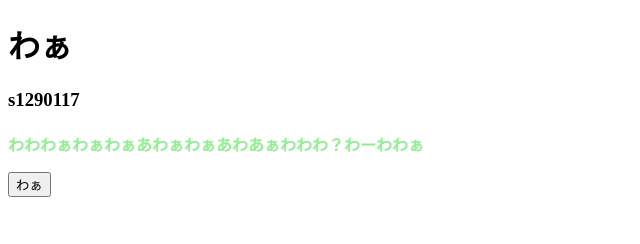
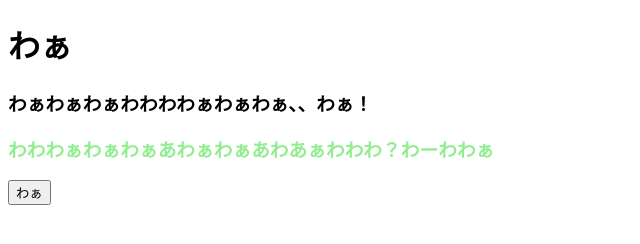
Before and after one commit to s1290117-Sugaya/html_learn, a plain HTML site: page index.html in a window 1280 px wide. Shown: the whole page, without its empty margins (0-640 px from the left). Drawn offline with Linux system fonts and the light colour scheme.

Commit message:
html file test2

```diff
--- a/index.html
+++ b/index.html
@@ -17,7 +17,7 @@
 </head>
 <body>
 <h1>わぁ</h1>
-<h3>s1290117<h4>
+<h3>わぁわぁわぁわわわわぁわぁわぁ、、わぁ！<h3>
 <p>わわわぁわぁわぁあわぁわぁあわあぁわわわ？わーわわぁ<p>
 <button onclick='wala()'>わぁ</button>
 </body>
```
